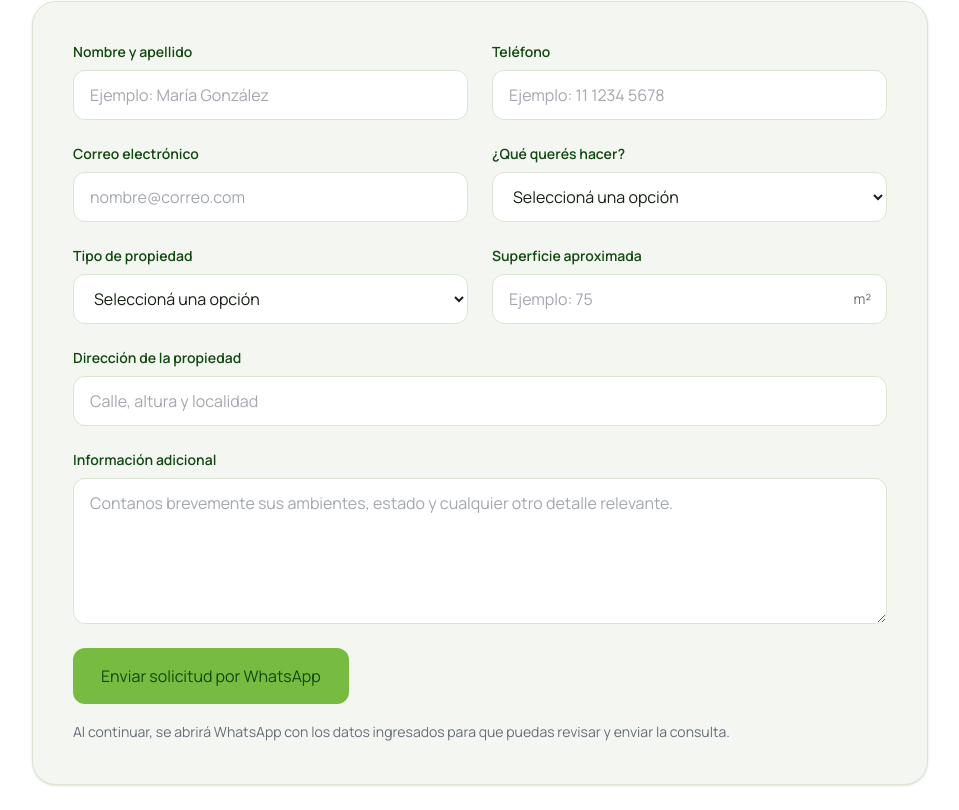
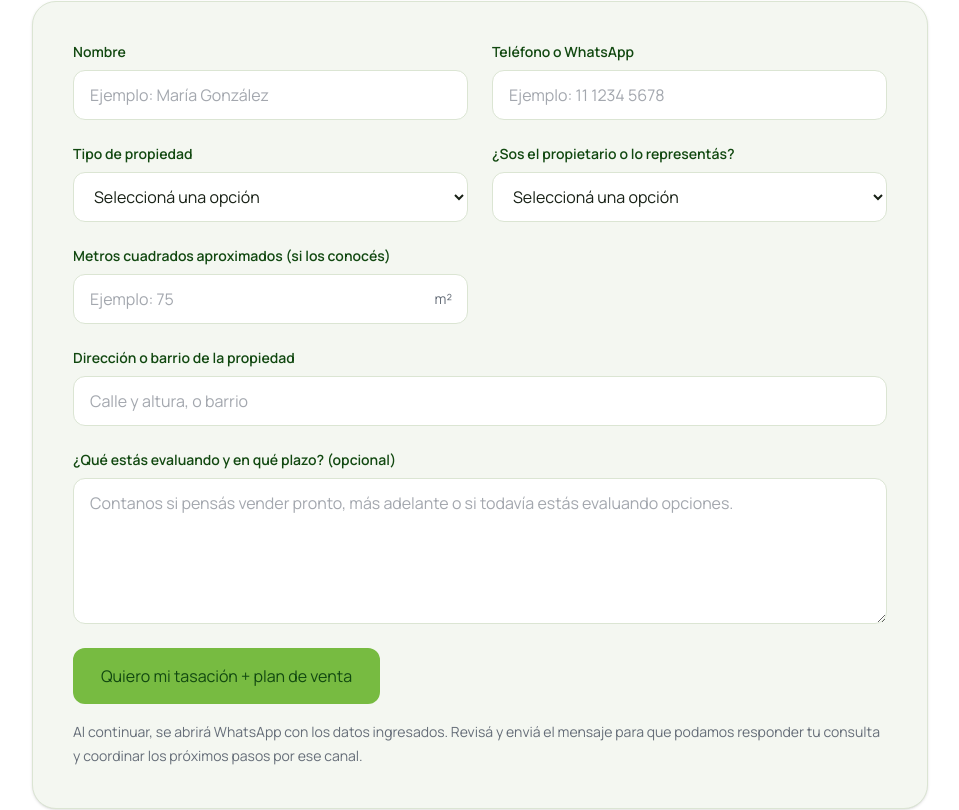
Before and after one commit to santimachuca/web-inmobiliaria-amabile, a Next.js app: page /tasacion in a window 1280 px wide. Shown: the part 1374-2184 px from the top of the page, without its empty margins (8-967 px from the left). Built offline with nearby package versions, Linux system fonts and the light colour scheme.

Commit message:
Adapta formulario para tasacion y plan de venta

```diff
--- a/src/app/tasacion/page.tsx
+++ b/src/app/tasacion/page.tsx
@@ -64,8 +64,8 @@ export default function ValuationPage() {
             </h2>
 
             <p className="mt-5 text-lg leading-8 text-[var(--color-muted)]">
-              Completá los datos principales y nuestro equipo se pondrá en
-              contacto para realizar una evaluación personalizada.
+              Dejanos los datos de tu propiedad para conversar sobre una
+              tasación orientativa y un plan de venta adaptado a tu caso.
             </p>
           </div>
 
--- a/src/components/forms/ValuationForm.tsx
+++ b/src/components/forms/ValuationForm.tsx
@@ -8,8 +8,7 @@ export default function ValuationForm() {
   const inputStyles =
     "rounded-xl border border-[var(--color-border)] bg-white px-4 py-3 text-[var(--foreground)] outline-none transition placeholder:text-[var(--color-muted)]/60 focus:border-[var(--color-accent)] focus:ring-4 focus:ring-[var(--color-accent)]/15";
 
-  const labelStyles =
-    "text-sm font-semibold text-[var(--color-primary-dark)]";
+  const labelStyles = "text-sm font-semibold text-[var(--color-primary-dark)]";
 
   function handleSubmit(event: FormEvent<HTMLFormElement>) {
     event.preventDefault();
@@ -18,24 +17,22 @@ export default function ValuationForm() {
 
     const name = String(formData.get("name") || "");
     const phone = String(formData.get("phone") || "");
-    const email = String(formData.get("email") || "");
-    const operation = String(formData.get("operation") || "");
     const propertyType = String(formData.get("propertyType") || "");
+    const relationship = String(formData.get("relationship") || "");
     const area = String(formData.get("area") || "");
     const address = String(formData.get("address") || "");
     const message = String(formData.get("message") || "");
 
     const whatsappMessage = [
-      "Hola, quiero solicitar una tasación.",
+      "Hola, quiero consultar por una tasación + plan de venta de mi propiedad en Villa Urquiza.",
       "",
       `Nombre: ${name}`,
-      `Teléfono: ${phone}`,
-      `Correo electrónico: ${email}`,
-      `Operación: ${operation}`,
+      `Teléfono o WhatsApp: ${phone}`,
       `Tipo de propiedad: ${propertyType}`,
-      `Superficie aproximada: ${area ? `${area} m²` : "No informada"}`,
-      `Dirección: ${address}`,
-      `Información adicional: ${message || "No informada"}`,
+      `Relación con la propiedad: ${relationship}`,
+      `Metros cuadrados aproximados: ${area ? `${area} m²` : "No informada"}`,
+      `Dirección o barrio de la propiedad: ${address}`,
+      `Qué está evaluando y en qué plazo: ${message || "No informado"}`,
     ].join("\n");
 
     const whatsappUrl = `https://wa.me/${WHATSAPP_NUMBER}?text=${encodeURIComponent(
@@ -52,7 +49,7 @@ export default function ValuationForm() {
     >
       <div className="flex flex-col gap-2">
         <label htmlFor="name" className={labelStyles}>
-          Nombre y apellido
+          Nombre
         </label>
 
         <input
@@ -68,7 +65,7 @@ export default function ValuationForm() {
 
       <div className="flex flex-col gap-2">
         <label htmlFor="phone" className={labelStyles}>
-          Teléfono
+          Teléfono o WhatsApp
         </label>
 
         <input
@@ -80,45 +77,6 @@ export default function ValuationForm() {
           required
           className={inputStyles}
         />
-      </div>
-
-      <div className="flex flex-col gap-2">
-        <label htmlFor="email" className={labelStyles}>
-          Correo electrónico
-        </label>
-
-        <input
-          id="email"
-          name="email"
-          type="email"
-          autoComplete="email"
-          placeholder="nombre@correo.com"
-          required
-          className={inputStyles}
-        />
-      </div>
-
-      <div className="flex flex-col gap-2">
-        <label htmlFor="operation" className={labelStyles}>
-          ¿Qué querés hacer?
-        </label>
-
-        <select
-          id="operation"
-          name="operation"
-          required
-          defaultValue=""
-          className={inputStyles}
-        >
-          <option value="" disabled>
-            Seleccioná una opción
-          </option>
-          <option value="Vender">Vender</option>
-          <option value="Alquilar">Alquilar</option>
-          <option value="Necesito asesoramiento">
-            Necesito asesoramiento
-          </option>
-        </select>
       </div>
 
       <div className="flex flex-col gap-2">
@@ -136,18 +94,36 @@ export default function ValuationForm() {
           <option value="" disabled>
             Seleccioná una opción
           </option>
+          <option value="Casa">Casa</option>
           <option value="Departamento">Departamento</option>
-          <option value="Casa">Casa</option>
-          <option value="PH">PH</option>
-          <option value="Local comercial">Local comercial</option>
-          <option value="Terreno">Terreno</option>
           <option value="Otro">Otro</option>
         </select>
       </div>
 
       <div className="flex flex-col gap-2">
+        <label htmlFor="relationship" className={labelStyles}>
+          ¿Sos el propietario o lo representás?
+        </label>
+        <select
+          id="relationship"
+          name="relationship"
+          required
+          defaultValue=""
+          className={inputStyles}
+        >
+          <option value="" disabled>
+            Seleccioná una opción
+          </option>
+          <option value="Soy propietario">Soy propietario</option>
+          <option value="Represento al propietario">
+            Represento al propietario
+          </option>
+        </select>
+      </div>
+
+      <div className="flex flex-col gap-2">
         <label htmlFor="area" className={labelStyles}>
-          Superficie aproximada
+          Metros cuadrados aproximados (si los conocés)
         </label>
 
         <div className="relative">
@@ -169,7 +145,7 @@ export default function ValuationForm() {
 
       <div className="flex flex-col gap-2 md:col-span-2">
         <label htmlFor="address" className={labelStyles}>
-          Dirección de la propiedad
+          Dirección o barrio de la propiedad
         </label>
 
         <input
@@ -177,7 +153,7 @@ export default function ValuationForm() {
           name="address"
           type="text"
           autoComplete="street-address"
-          placeholder="Calle, altura y localidad"
+          placeholder="Calle y altura, o barrio"
           required
           className={inputStyles}
         />
@@ -185,14 +161,14 @@ export default function ValuationForm() {
 
       <div className="flex flex-col gap-2 md:col-span-2">
         <label htmlFor="message" className={labelStyles}>
-          Información adicional
+          ¿Qué estás evaluando y en qué plazo? (opcional)
         </label>
 
         <textarea
           id="message"
           name="message"
           rows={5}
-          placeholder="Contanos brevemente sus ambientes, estado y cualquier otro detalle relevante."
+          placeholder="Contanos si pensás vender pronto, más adelante o si todavía estás evaluando opciones."
           className={`${inputStyles} resize-y`}
         />
       </div>
@@ -202,12 +178,13 @@ export default function ValuationForm() {
           type="submit"
           className="w-full rounded-xl bg-[var(--color-accent)] px-7 py-4 font-semibold text-[var(--color-primary-dark)] transition hover:brightness-105 focus-visible:outline-none focus-visible:ring-4 focus-visible:ring-[var(--color-accent)]/30 sm:w-auto"
         >
-          Enviar solicitud por WhatsApp
+          Quiero mi tasación + plan de venta
         </button>
 
         <p className="mt-4 text-sm leading-6 text-[var(--color-muted)]">
-          Al continuar, se abrirá WhatsApp con los datos ingresados para que
-          puedas revisar y enviar la consulta.
+          Al continuar, se abrirá WhatsApp con los datos ingresados. Revisá y
+          enviá el mensaje para que podamos responder tu consulta y coordinar
+          los próximos pasos por ese canal.
         </p>
       </div>
     </form>
```
